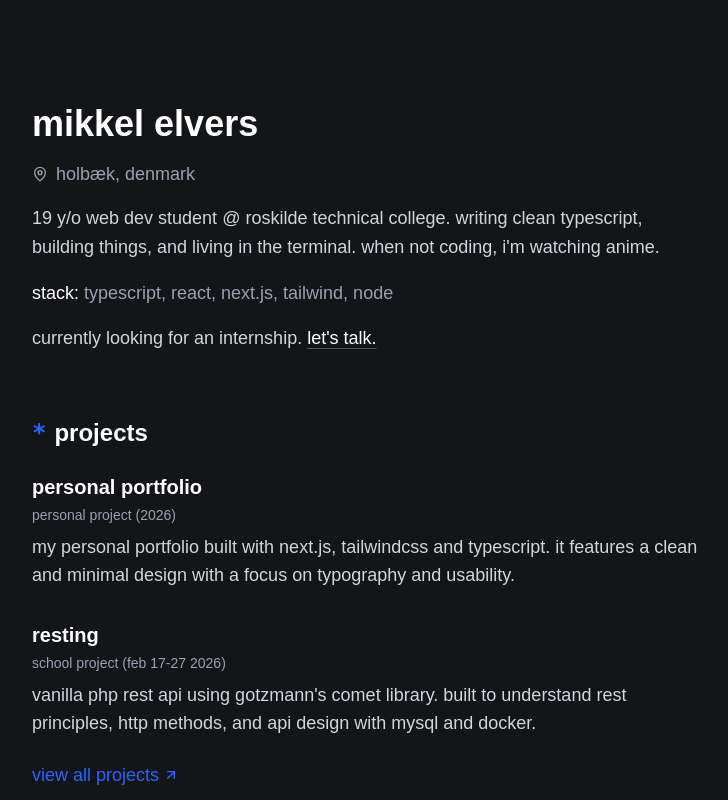
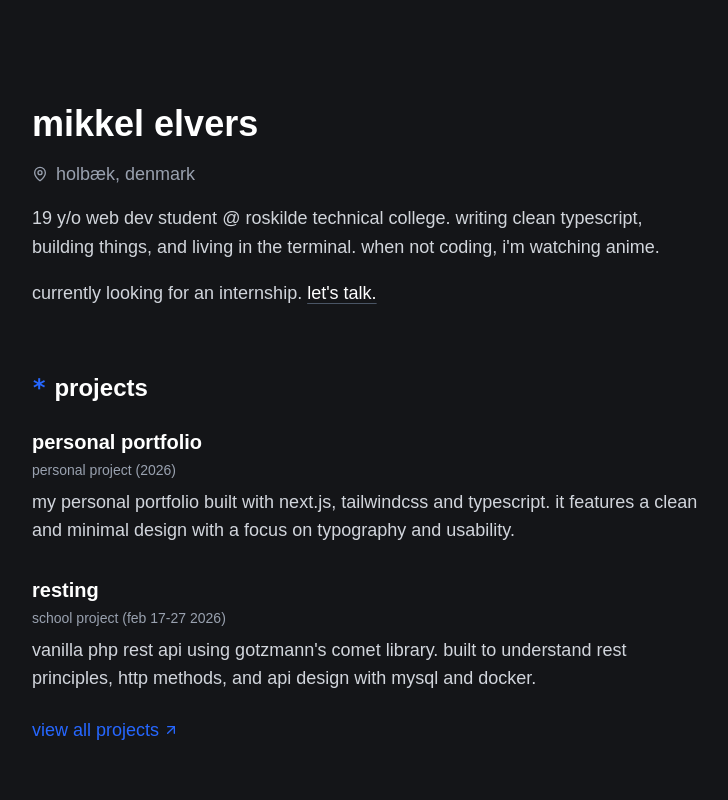
Before and after one commit to mkelvers/mkelvers.tech, a Next.js app: page / in a window 1280 px wide. Shown: the top 800 px of the page, without its empty margins (160-888 px from the left). Built offline with nearby package versions, Linux system fonts and the light colour scheme.

Commit message:
refactor: remove tech stack

```diff
--- a/src/app/page.tsx
+++ b/src/app/page.tsx
@@ -22,9 +22,6 @@ export default function Home() {
           <p>
             19 y/o web dev student @ roskilde technical college. writing clean typescript, building
             things, and living in the terminal. when not coding, i&apos;m watching anime.
-          </p>
-          <p className="text-gray-400">
-            <span className="text-white">stack:</span> typescript, react, next.js, tailwind, node
           </p>
           <p className="text-gray-300">
             currently looking for an internship.{' '}
```
